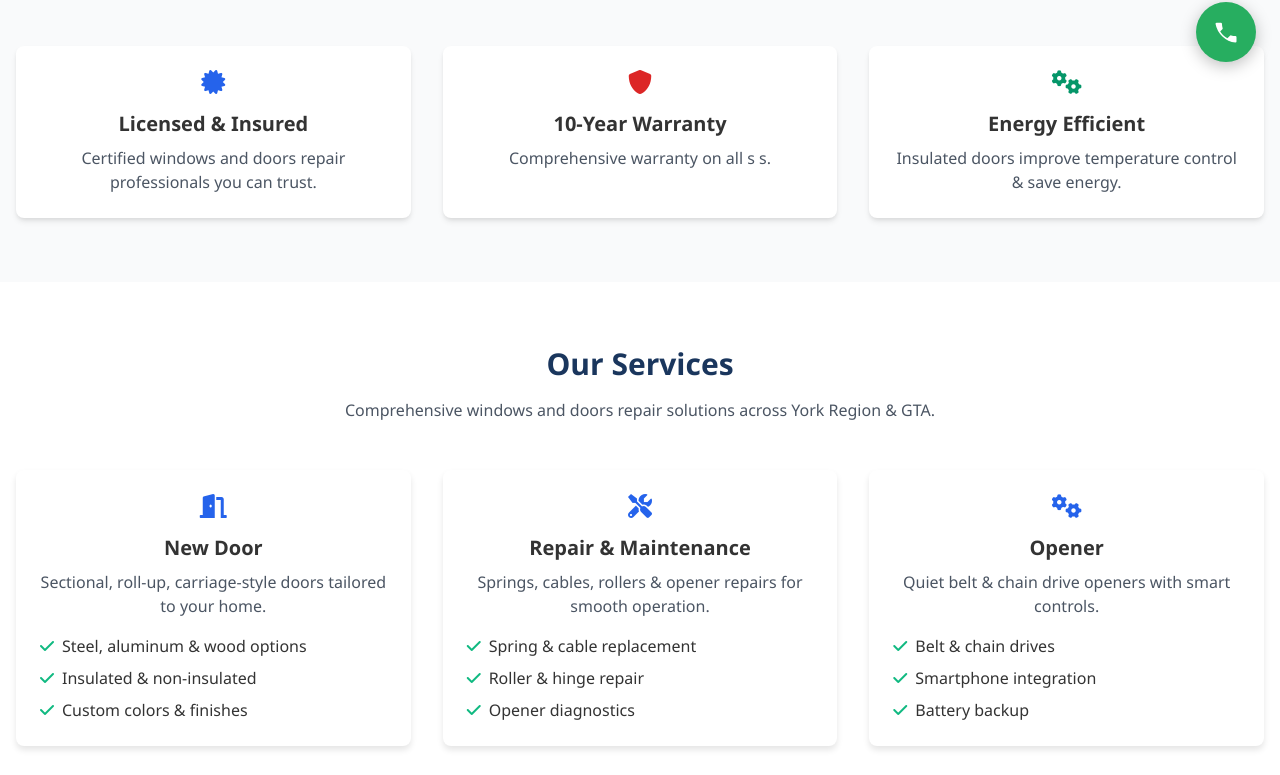
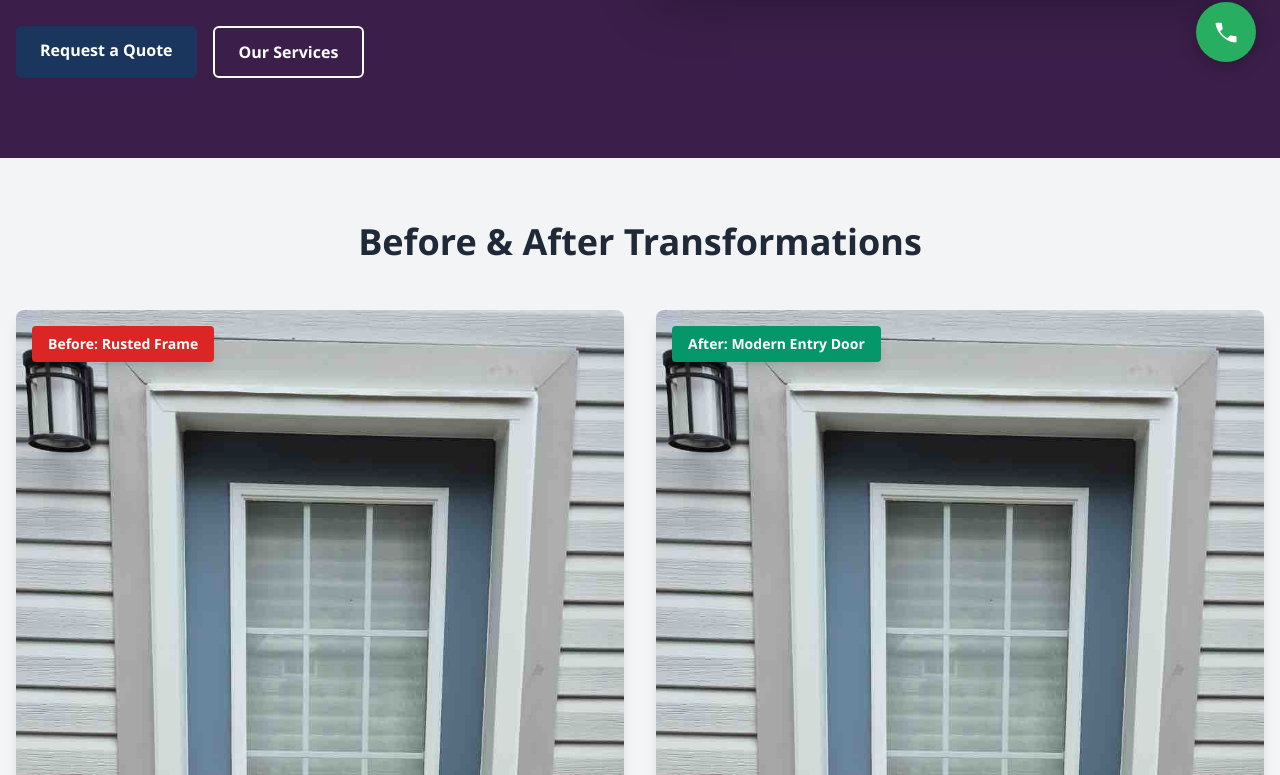
Before and after one commit to aidanshalish/liondoorsandwindows, a plain HTML site: page index.html in a window 1280 px wide. Shown: the part 714-1489 px from the top of the page. Drawn offline with nearby package versions, Linux system fonts and the light colour scheme.

Commit message:
add pictures

```diff
--- a/index.html
+++ b/index.html
@@ -109,7 +109,7 @@
         <div class="md:w-1/2 text-white mb-10 md:mb-0">
             <!-- Logo Added -->
             <div class="mb-6">
-                <img src="/path/to/your/logo.png" alt="Lion Pro Doors and Windows Logo" class="w-48 md:w-56">
+                <img src="https://cdn.jsdelivr.net/gh/aidanshalish/liondoorsandwindows@main/lionpro_windows_and_doors_logo.jpg" alt="Lion Pro Doors and Windows Logo" class="w-40 md:w-80">
             </div>
             <h1 class="text-4xl md:text-5xl font-bold mb-4">Premium windows and doors repair. <br> <span class="text-yellow-500">(289) 763-6626</span></h1>
             <p class="text-lg mb-8">Enhance curb appeal, security, and functionality with durable windows and doors repair installed by lionwindowsanddoors.ca’s experts.</p>
@@ -119,7 +119,34 @@
             </div>
         </div>
         <div class="md:w-1/2">
-            <img src="https://cdn.jsdelivr.net/gh/GidiGov/lionprogragedoors@main/liongaragedoors_with_happy_client.png" alt="windows and doors repair" class="w-full rounded-lg shadow-2xl">
+            <img src="https://cdn.jsdelivr.net/gh/GidiGov/lionprogragedoors@main/lion_windows_and_doors_employee.jpg" alt="windows and doors repair" class="w-full rounded-lg shadow-2xl">
+        </div>
+    </div>
+</section>
+
+<!-- Before & After Section -->
+<section id="before-after" class="bg-gray-100 py-16">
+    <div class="container mx-auto px-4">
+        <h2 class="text-3xl md:text-4xl font-bold text-center text-gray-800 mb-12">
+            Before & After Transformations
+        </h2>
+
+        <div class="grid grid-cols-1 md:grid-cols-2 gap-8">
+            <!-- Image 1 -->
+            <div class="relative group overflow-hidden rounded-lg shadow-lg">
+                <img src="https://cdn.jsdelivr.net/gh/aidanshalish/liondoorsandwindows@main/liondoorsandwindows_new_door.jpg" alt="Before Door Repair" class="w-full h-auto transform group-hover:scale-105 transition duration-500 ease-in-out">
+                <div class="absolute top-0 left-0 bg-red-600 text-white px-4 py-2 m-4 text-sm font-semibold rounded shadow-lg">
+                    Before: Rusted Frame
+                </div>
+            </div>
+
+            <!-- Image 2 -->
+            <div class="relative group overflow-hidden rounded-lg shadow-lg">
+                <img src="https://cdn.jsdelivr.net/gh/aidanshalish/liondoorsandwindows@main/liondoorsandwindows_new_door.jpg" alt="After Door Repair" class="w-full h-auto transform group-hover:scale-105 transition duration-500 ease-in-out">
+                <div class="absolute top-0 left-0 bg-green-600 text-white px-4 py-2 m-4 text-sm font-semibold rounded shadow-lg">
+                    After: Modern Entry Door
+                </div>
+            </div>
         </div>
     </div>
 </section>
@@ -154,7 +181,8 @@
         </div>
         <div class="grid grid-cols-1 md:grid-cols-2 lg:grid-cols-3 gap-8">
             <!-- 1 -->
-            <div class="card p-6 bg-white text-center">
+            <div class="card p-6 text-center bg-cover bg-center" style="background-image: url('https://cdn.jsdelivr.net/gh/aidanshalish/liondoorsandwindows@main/liondoorsandwindows_new_door.jpg');">
+                <div class="bg-white bg-opacity-90 p-6 rounded">
                     <i class="fas fa-door-open text-2xl text-blue-600 mb-4"></i>
                     <h3 class="text-xl font-semibold mb-2">New Door </h3>
                     <p class="text-gray-600 mb-4">Sectional, roll-up, carriage-style doors tailored to your home.</p>
@@ -163,6 +191,7 @@
                         <li><i class="fas fa-check text-green-500 mr-2"></i>Insulated & non-insulated</li>
                         <li><i class="fas fa-check text-green-500 mr-2"></i>Custom colors & finishes</li>
                     </ul>
+                </div>
             </div>
             <!-- 2 -->
             <div class="card p-6 bg-white text-center">
```
Also changed, not shown: lionpro_windows_and_doors_logo.jpg. Lines whose indentation alone changed are shown as unchanged.
